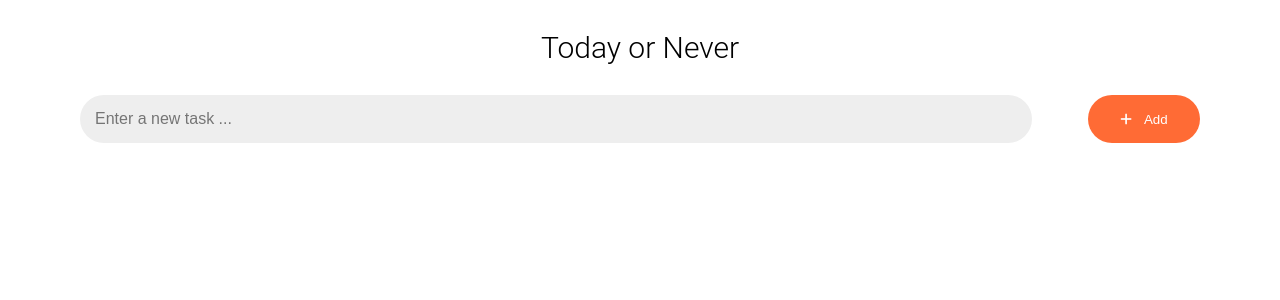
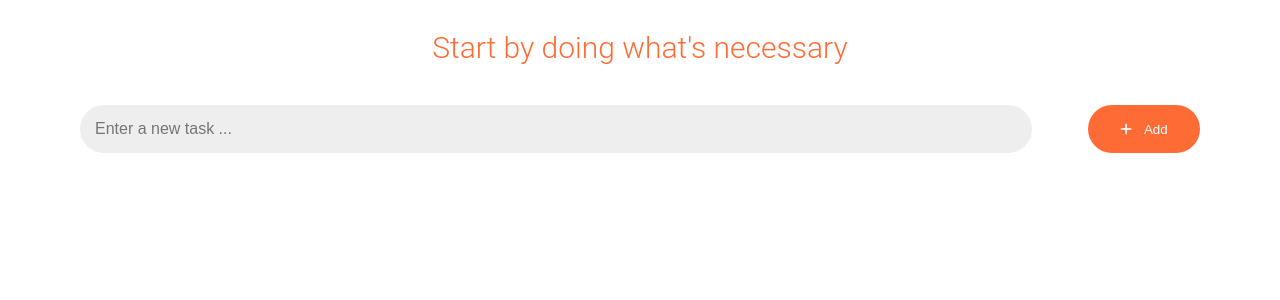
Before and after one commit to shinpaingmin/React-TS-TodoList, a React (Create React App) app: page / in a window 1280 px wide. Shown: the top 300 px of the page. Built offline with nearby package versions, Linux system fonts and the light colour scheme.

Commit message:
modified ui

```diff
--- a/src/App.css
+++ b/src/App.css
@@ -7,7 +7,8 @@
 
 .heading {
   text-align: center;
-  margin: 30px 0;
+  margin: 30px 0 40px;
   font-size: 30px;
   font-weight: 300;
+  color: #ff6b35ff;
 }
--- a/src/App.tsx
+++ b/src/App.tsx
@@ -27,7 +27,7 @@ const App: React.FC = () => {
 
   return (
     <div>
-        <header className='heading'>Today or Never</header>
+        <header className='heading'>Start by doing what's necessary</header>
         <InputField todo={todo} setTodo={setTodo} handleAdd={handleAdd}/>
         <TodoList todos={todos} setTodos={setTodos} />
     </div>
```
